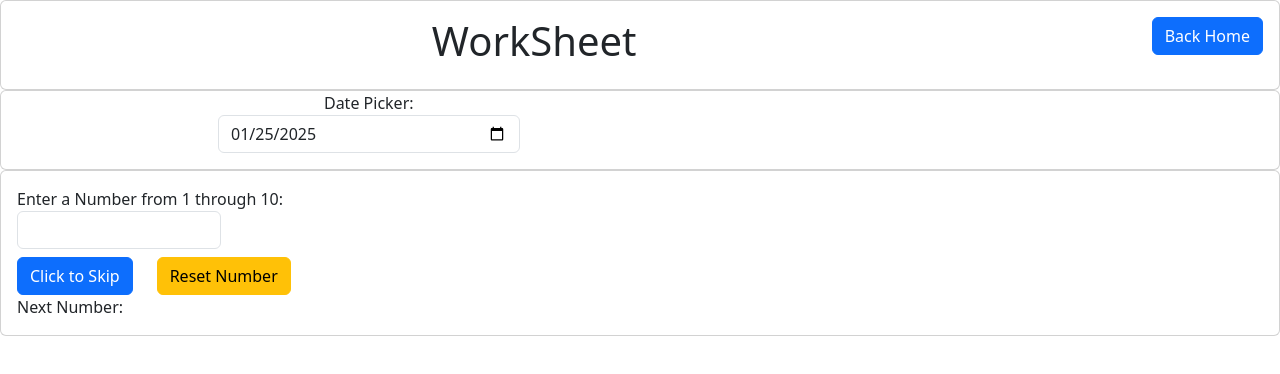
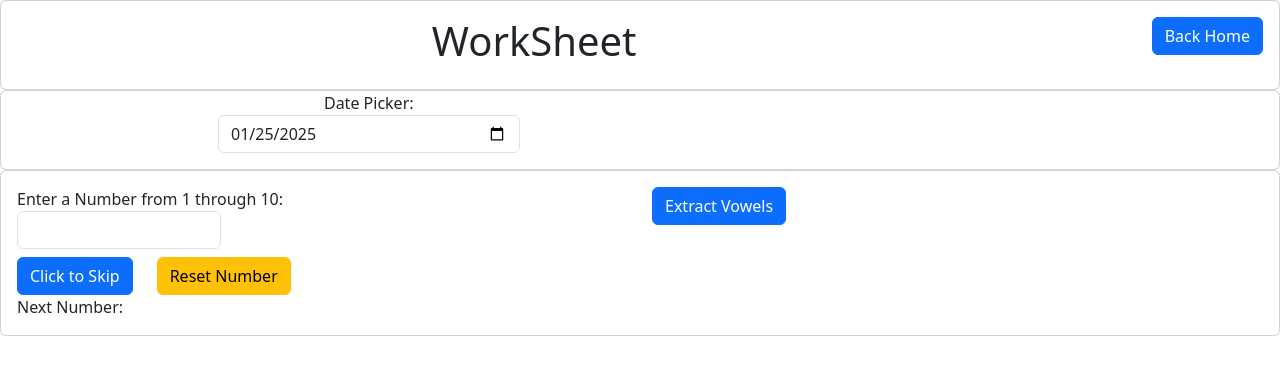
Before and after one commit to alfonso-ivan-carrillo/my-angular-application, an Angular app: page /my-worksheet in a window 1280 px wide. Shown: the top 374 px of the page. Built offline with nearby package versions, Linux system fonts and the light colour scheme.

Commit message:
removes vowels from a string

```diff
--- a/src/app/my-worksheet/my-worksheet.component.html
+++ b/src/app/my-worksheet/my-worksheet.component.html
@@ -52,6 +52,12 @@
             <span>Next Number: {{ nextNumber }} </span>
         </span>
       </div>
+      <div class="col-6">
+        <button
+            (click)="extractVowels('skipNumber')"
+            class="btn btn-primary"
+        >Extract Vowels</button>
+      </div>
 
     </div>
   </div>
--- a/src/app/my-worksheet/my-worksheet.component.ts
+++ b/src/app/my-worksheet/my-worksheet.component.ts
@@ -77,13 +77,27 @@ export class MyWorksheetComponent {
     }else {
       alert('Number not found.');
     }
-    // for(const num of numArray){
-    //   if(num == skipNumber){
-    //     this.nextNumber = num + 1;
-    //     console.log(this.nextNumber);
-    //   } else {
-    //     console.log('Number not found');
-    //   }
-    // }
   }
+
+extractVowels(inputString: string): string {
+  let vowels = ['a', 'e', 'i', 'o', 'u' ];
+  let newWord = '';
+
+  // for(let i = 0; i < inputString.length; i++){
+  //   const char = inputString[i].toLowerCase();
+  //   if(!vowels.includes(char)){
+  //     newWord += char;
+  //   }
+  // }
+  inputString.toLowerCase();
+  for(let i = 0; i < inputString.length; i++){
+    if(!vowels.includes(inputString[i])){
+      newWord += inputString[i];
+    }
+  }
+
+  console.log(newWord);
+ return newWord;
 }
+
+}
```
